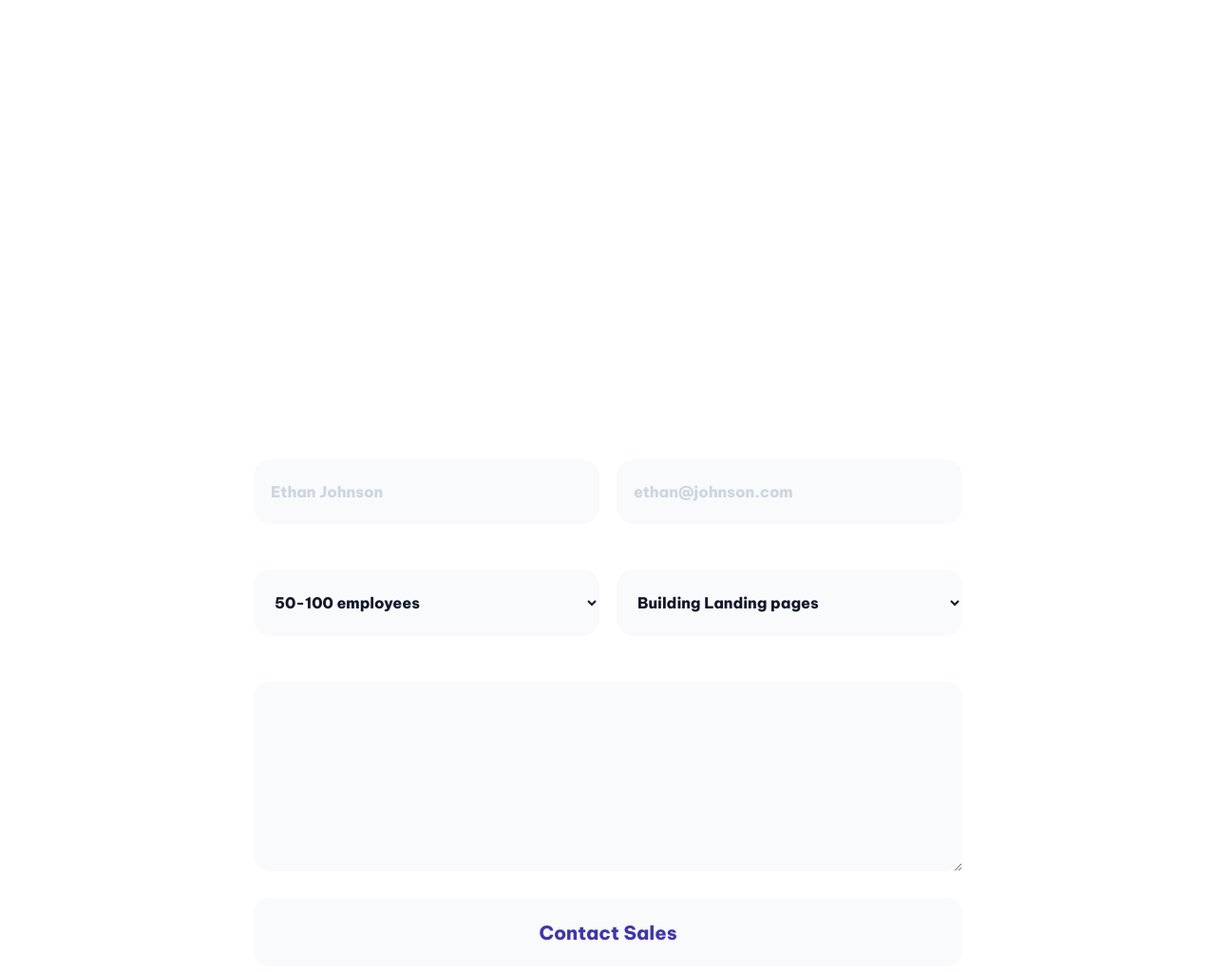
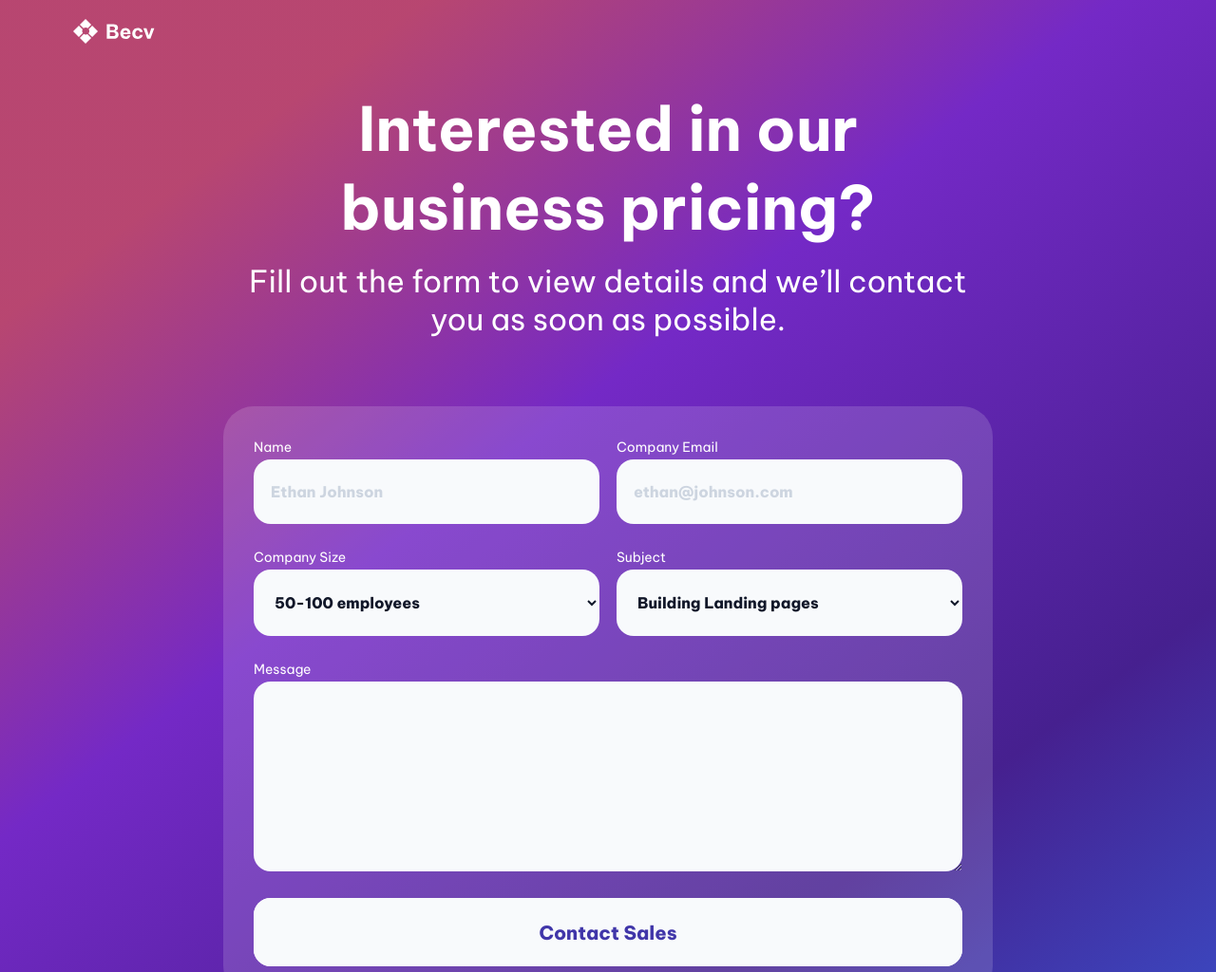
Before and after one commit to surpoxia/contact-page, a plain HTML site: page index.html in a window 1280 px wide. Shown: the top 1024 px of the page at 95% size. Drawn offline with Linux system fonts and the light colour scheme.

Commit message:
Update style.css

```diff
--- a/css/style.css
+++ b/css/style.css
@@ -14,7 +14,7 @@
 }
 
 body {
-    background-image: url("/.../img/bg-image.svg");
+    background-image: url("/img/bg-image.svg");
     background-repeat: no-repeat;
     background-size: cover;
     height: 100vh;
```
